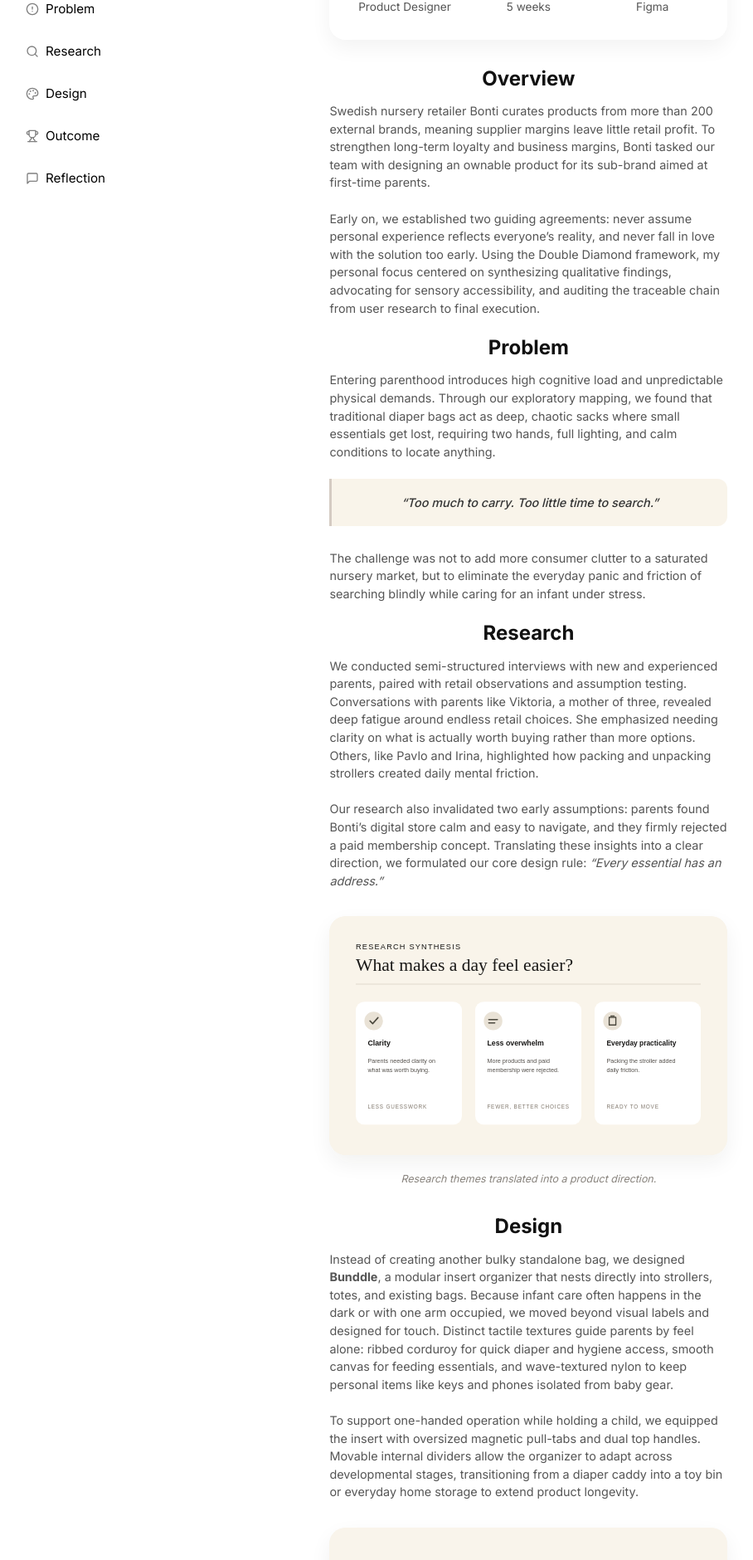
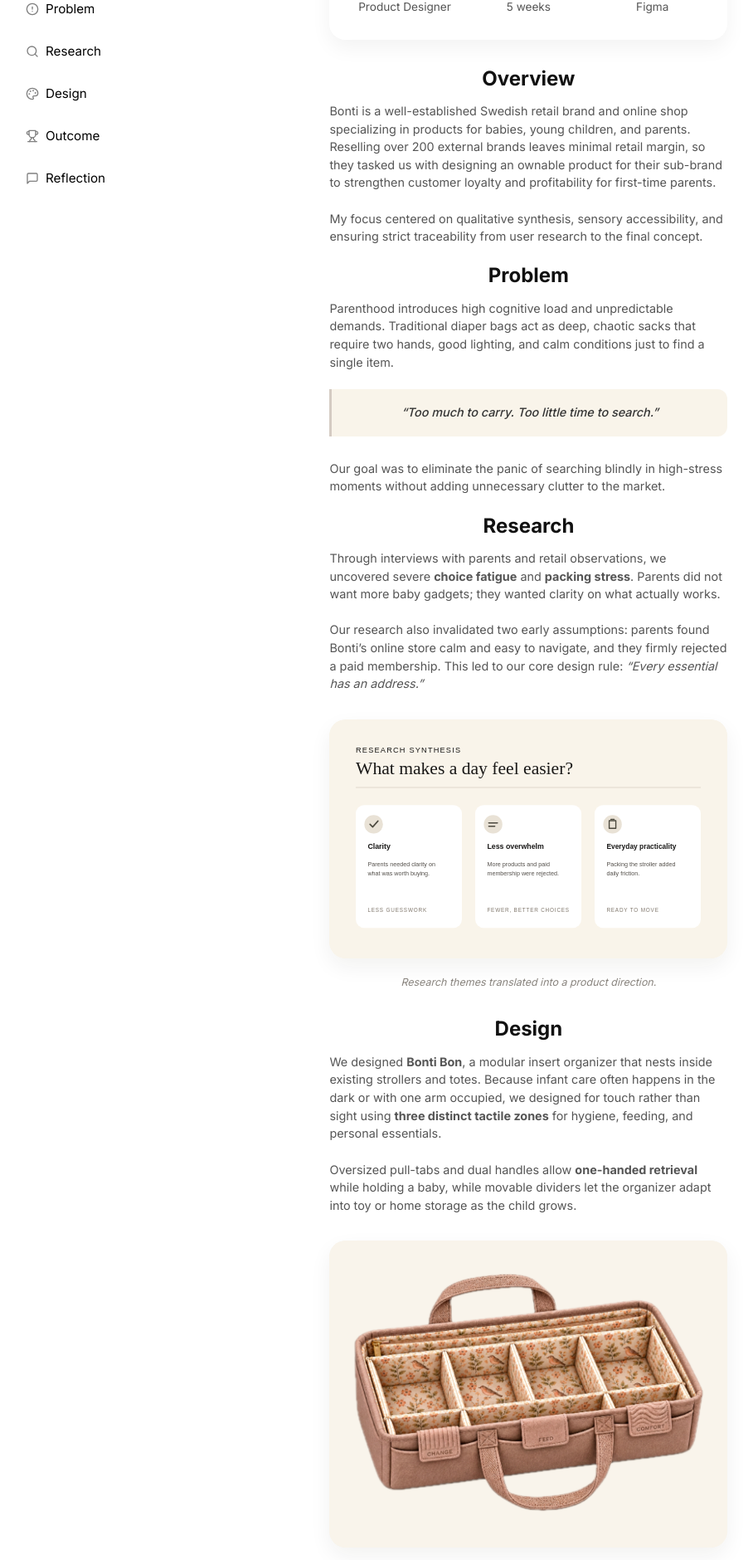
Before and after one commit to desjohnsen/portfolio, a React (Vite) app: page /project/bonti in a window 1280 px wide. Shown: the part 260-2140 px from the top of the page at 83% size, without its empty margins (49-957 px from the left). Built offline with nearby package versions, Linux system fonts and the light colour scheme.

Commit message:
docs: refine Bonti Bon case study copy and subtitle

```diff
--- a/src/pages/Project9.jsx
+++ b/src/pages/Project9.jsx
@@ -8,7 +8,7 @@ import bontiTactileZones from '../assets/images/bonti-tactile-zones.svg';
 const Project9 = () => (
   <ProjectLayout
     title="Bonti"
-    subtitle="Humanity-centered organizer system"
+    subtitle="A tactile organizer system for early parenthood"
     role="Product Designer"
     timeframe="5 weeks"
     tools="Figma"
@@ -16,31 +16,31 @@ const Project9 = () => (
     <section id="overview" className="project-content">
       <h2>Overview</h2>
       <p>
-        Swedish nursery retailer Bonti curates products from more than 200 external brands, meaning supplier margins leave little retail profit. To strengthen long-term loyalty and business margins, Bonti tasked our team with designing an ownable product for its sub-brand aimed at first-time parents.
+        Bonti is a well-established Swedish retail brand and online shop specializing in products for babies, young children, and parents. Reselling over 200 external brands leaves minimal retail margin, so they tasked us with designing an ownable product for their sub-brand to strengthen customer loyalty and profitability for first-time parents.
       </p>
       <p>
-        Early on, we established two guiding agreements: never assume personal experience reflects everyone’s reality, and never fall in love with the solution too early. Using the Double Diamond framework, my personal focus centered on synthesizing qualitative findings, advocating for sensory accessibility, and auditing the traceable chain from user research to final execution.
+        My focus centered on qualitative synthesis, sensory accessibility, and ensuring strict traceability from user research to the final concept.
       </p>
     </section>
 
     <section id="problem" className="project-content">
       <h2>Problem</h2>
       <p>
-        Entering parenthood introduces high cognitive load and unpredictable physical demands. Through our exploratory mapping, we found that traditional diaper bags act as deep, chaotic sacks where small essentials get lost, requiring two hands, full lighting, and calm conditions to locate anything.
+        Parenthood introduces high cognitive load and unpredictable demands. Traditional diaper bags act as deep, chaotic sacks that require two hands, good lighting, and calm conditions just to find a single item.
       </p>
       <blockquote>“Too much to carry. Too little time to search.”</blockquote>
       <p>
-        The challenge was not to add more consumer clutter to a saturated nursery market, but to eliminate the everyday panic and friction of searching blindly while caring for an infant under stress.
+        Our goal was to eliminate the panic of searching blindly in high-stress moments without adding unnecessary clutter to the market.
       </p>
     </section>
 
     <section id="research" className="project-content">
       <h2>Research</h2>
       <p>
-        We conducted semi-structured interviews with new and experienced parents, paired with retail observations and assumption testing. Conversations with parents like Viktoria, a mother of three, revealed deep fatigue around endless retail choices. She emphasized needing clarity on what is actually worth buying rather than more options. Others, like Pavlo and Irina, highlighted how packing and unpacking strollers created daily mental friction.
+        Through interviews with parents and retail observations, we uncovered severe <strong>choice fatigue</strong> and <strong>packing stress</strong>. Parents did not want more baby gadgets; they wanted clarity on what actually works.
       </p>
       <p>
-        Our research also invalidated two early assumptions: parents found Bonti’s digital store calm and easy to navigate, and they firmly rejected a paid membership concept. Translating these insights into a clear direction, we formulated our core design rule: <em>“Every essential has an address.”</em>
+        Our research also invalidated two early assumptions: parents found Bonti’s online store calm and easy to navigate, and they firmly rejected a paid membership. This led to our core design rule: <em>“Every essential has an address.”</em>
       </p>
       <figure className="bonti-figure">
         <div className="project-image-wrapper bonti-visual">
@@ -56,25 +56,25 @@ const Project9 = () => (
     <section id="design" className="project-content">
       <h2>Design</h2>
       <p>
-        Instead of creating another bulky standalone bag, we designed <strong>Bunddle</strong>, a modular insert organizer that nests directly into strollers, totes, and existing bags. Because infant care often happens in the dark or with one arm occupied, we moved beyond visual labels and designed for touch. Distinct tactile textures guide parents by feel alone: ribbed corduroy for quick diaper and hygiene access, smooth canvas for feeding essentials, and wave-textured nylon to keep personal items like keys and phones isolated from baby gear.
+        We designed <strong>Bonti Bon</strong>, a modular insert organizer that nests inside existing strollers and totes. Because infant care often happens in the dark or with one arm occupied, we designed for touch rather than sight using <strong>three distinct tactile zones</strong> for hygiene, feeding, and personal essentials.
       </p>
       <p>
-        To support one-handed operation while holding a child, we equipped the insert with oversized magnetic pull-tabs and dual top handles. Movable internal dividers allow the organizer to adapt across developmental stages, transitioning from a diaper caddy into a toy bin or everyday home storage to extend product longevity.
+        Oversized pull-tabs and dual handles allow <strong>one-handed retrieval</strong> while holding a baby, while movable dividers let the organizer adapt into toy or home storage as the child grows.
       </p>
       <figure className="bonti-figure">
         <div className="project-image-wrapper bonti-visual">
           <ImageOverlay
             src={bontiOrganizer}
-            alt="Bunddle stroller insert organiser with divided compartments and CHANGE, FEED and COMFORT labels."
+            alt="Bonti Bon stroller insert organiser with divided compartments and CHANGE, FEED and COMFORT labels."
           />
         </div>
-        <figcaption>Bunddle keeps everyday essentials visible and grouped in one insert.</figcaption>
+        <figcaption>Bonti Bon keeps everyday essentials visible and grouped in one insert.</figcaption>
       </figure>
       <figure className="bonti-figure">
         <div className="project-image-wrapper bonti-visual">
           <ImageOverlay
             src={bontiTactileZones}
-            alt="The three Bunddle zones use ribbed corduroy, smooth canvas and wave-textured nylon to help identify items by touch."
+            alt="The three Bonti Bon zones use ribbed corduroy, smooth canvas and wave-textured nylon to help identify items by touch."
           />
         </div>
         <figcaption>Distinct textures make each zone easier to recognise by touch.</figcaption>
@@ -84,20 +84,20 @@ const Project9 = () => (
     <section id="outcome" className="project-content">
       <h2>Outcome</h2>
       <p>
-        We validated the concept through prototype feedback sessions and user surveys, where parents confirmed that designated tactile compartments reduced packing anxiety and simplified hand-offs between caregivers. Testing also uncovered a crucial ergonomic iteration: wet wipes required immediate exterior access rather than sitting inside an enclosed pocket.
+        Prototype testing confirmed that designated tactile compartments reduced packing anxiety and simplified hand-offs between caregivers. Testing also revealed a critical iteration: wet wipes need instant exterior access rather than sitting inside an enclosed pocket.
       </p>
       <p>
-        Following the team delivery, the project concluded with an individual 8-minute video assessment evaluating personal mastery of human-centered design frameworks (K1, K2, S2). My individual analysis was awarded <strong>Pass with Distinction</strong>, recognized for strong method traceability, depth in sensory accessibility, and an honest critical defense of our design compromises.
+        Following the group delivery, my individual 8-minute HCD evaluation received <strong>Pass with Distinction</strong>, commended for method traceability, sensory accessibility depth, and transparent critique of our design compromises.
       </p>
     </section>
 
     <section id="reflection" className="project-content">
       <h2>Reflection</h2>
       <p>
-        Evaluating the project individually highlighted where our process cracked and where commercial incentives challenged human-centered values. Reviewing our FigJam board revealed that all 11 initial <em>How Might We</em> statements focused on digital onboarding and community; pivoting to a physical organizer was driven by Bonti’s retail margin goals rather than a direct line from our user ideation.
+        Auditing the project individually revealed where commercial incentives challenged human-centered values. All 11 of our initial <em>How Might We</em> statements focused on community and digital onboarding; pivoting to a physical bag was driven by retail margins rather than a direct line from user ideation.
       </p>
       <p>
-        Additionally, while I championed physical and tactile accessibility in the product, our team rushed our final presentation slides in Lovable, resulting in low color contrast that failed WCAG AA standards. Combined with the ethical tension of promoting high-margin leather goods amid declining birth rates, this project reinforced three core practices I carry forward: validate tactile ideas with early physical prototypes in context, enforce WCAG audits from day one across all deliverables, and hold business viability strictly accountable to circular sustainability.
+        Furthermore, rushing our final slides in Lovable resulted in poor color contrast that failed WCAG AA standards. Moving forward, I carry three core rules into every project: validate tactile ideas with early physical prototypes, enforce WCAG audits from day one, and hold business viability accountable to circular sustainability.
       </p>
     </section>
   </ProjectLayout>
```
